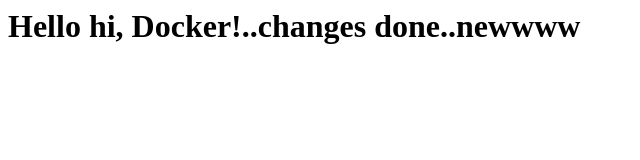
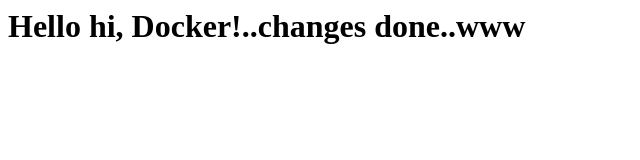
Before and after one commit to Pushkala-S/jenkins, a plain HTML site: page index.html in a window 1280 px wide. Shown: the full height of the page, 0-640 px from the left. Drawn offline with Linux system fonts and the light colour scheme.

Commit message:
Update index.html

```diff
--- a/index.html
+++ b/index.html
@@ -1,5 +1,5 @@
 <html>
     <body>
-        <h1>Hello hi, Docker!..changes done..newwww</h1>
+        <h1>Hello hi, Docker!..changes done..www</h1>
     </body>
 </html>
```
